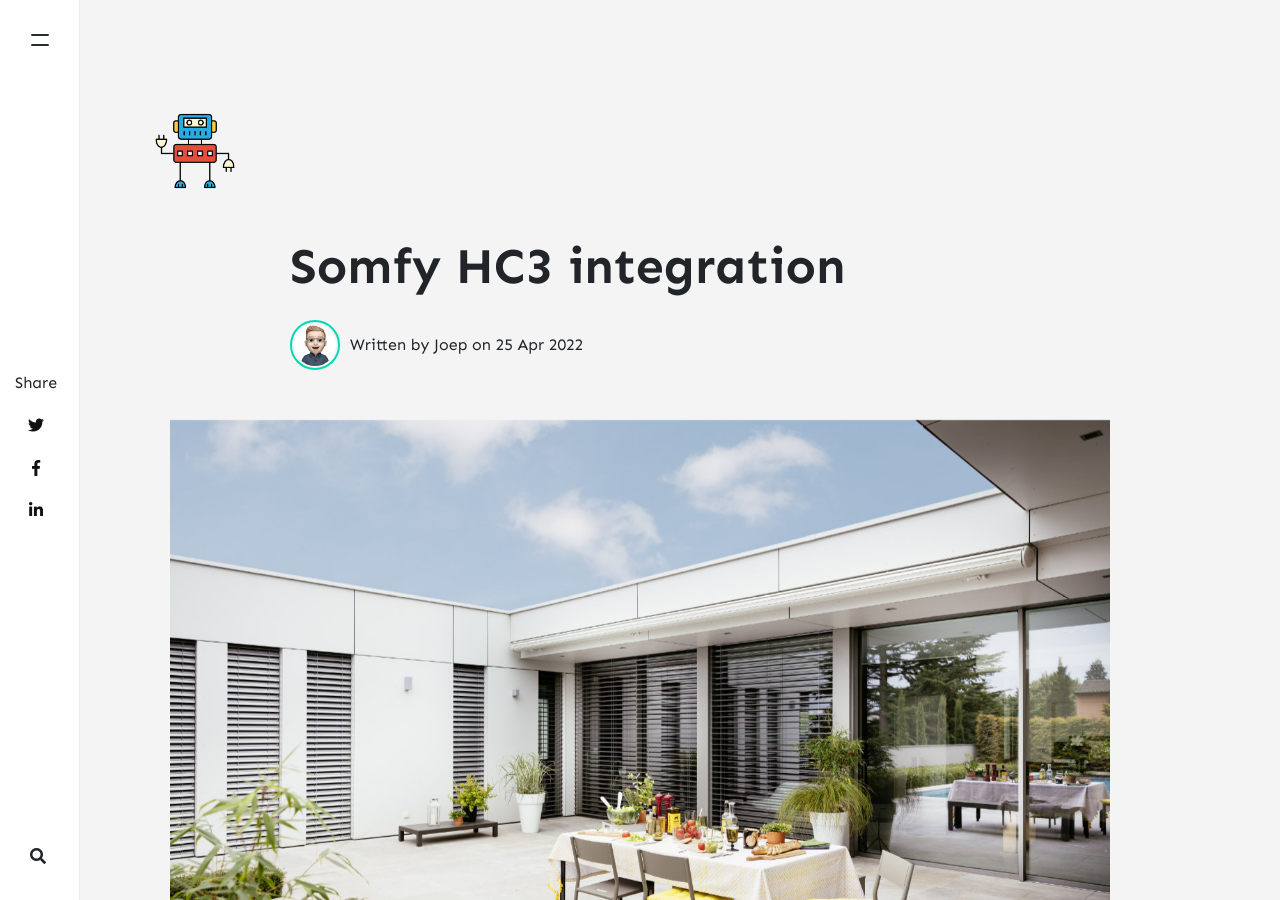
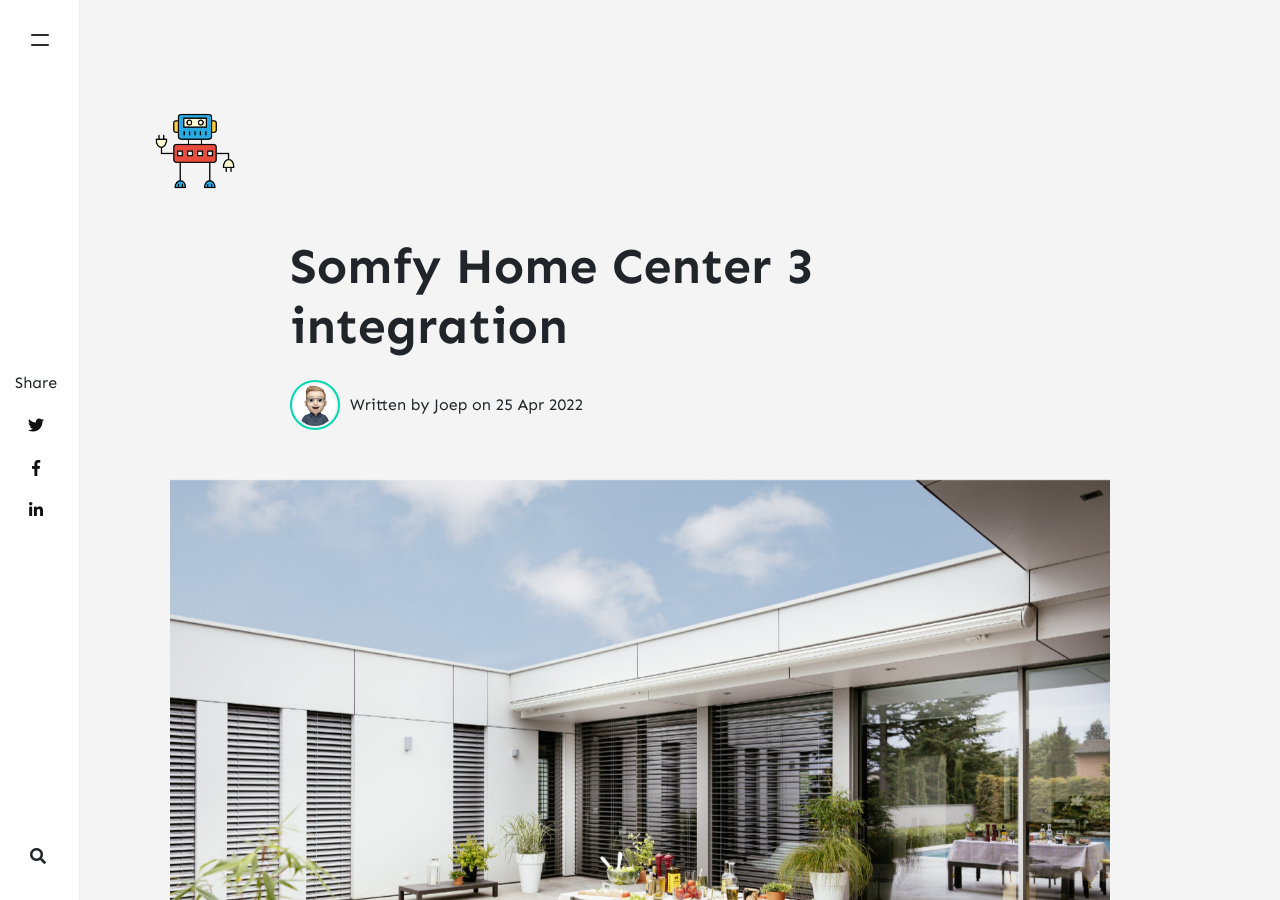
Before and after one commit to joepv/joepv.github.io, a Jekyll site: the page built from _posts/2022-04-25-somfy.md, in a window 1280 px wide and 900 px high. Built offline with Jekyll 4.4.1, drawn with Linux system fonts in a browser that asks for light colours; nearby versions of some CDN libraries; comment, search, counter and statistics services are not loaded; some of the changed text lies outside the part shown.

Commit message:
fix: titles

```diff
--- a/_posts/2022-04-25-somfy.md
+++ b/_posts/2022-04-25-somfy.md
@@ -1,6 +1,6 @@
 ---
 layout: post
-title:  "Somfy HC3 integration"
+title:  "Somfy Home Center 3 integration"
 subtitle: "TaHoma Switch Quick App or FIBARO Home Center 3"
 description: "Somfy TaHoma Switch integration for Home Center 3"
 author: joep
```
Also changed, not shown: _posts/2022-03-31-ventus-w830.md (+1 -2 lines).
